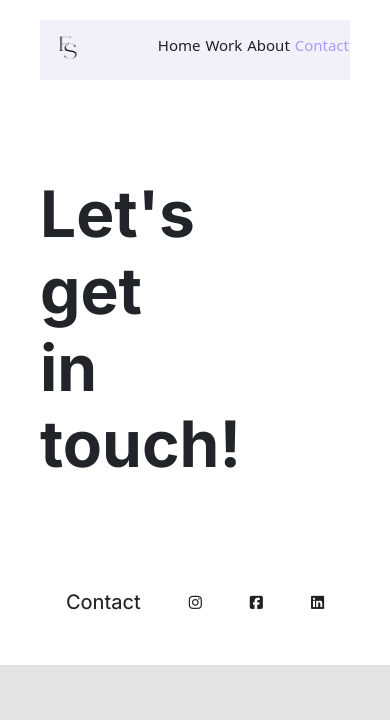
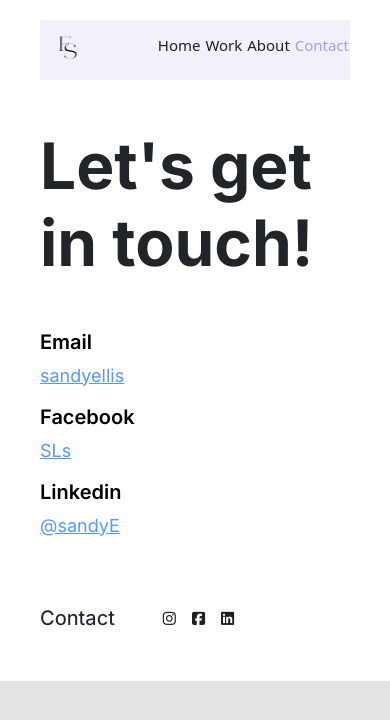
Before and after one commit to sandye604x/MyPortfolio, a plain HTML site: page contact.html in a window 390 px wide. Drawn offline with nearby package versions, Linux system fonts and the light colour scheme.

Commit message:
Updated the contact page

```diff
--- a/contact.html
+++ b/contact.html
@@ -3,7 +3,7 @@
 <head>
     <meta charset="UTF-8">
     <meta name="viewport" content="width=device-width, initial-scale=1.0">
-    <meta name="About Me Page" content="This section will tell you how I ended up on this journey!">
+    <meta name="Contact Me Page" content="This section is about how to contact me!">
     <link href="https://cdn.jsdelivr.net/npm/bootstrap@5.0.2/dist/css/bootstrap.min.css" rel="stylesheet">
     <link rel="preconnect" href="https://fonts.googleapis.com">
     <link rel="preconnect" href="https://fonts.gstatic.com" crossorigin>
@@ -37,17 +37,26 @@
     </nav>
   </div>
 
-    <div class="row mt-5 pt-5">
-     <div class="col-7 text-wrap pb-5">
-      <h1>Let's get in touch!</h1>
-     </div>
+    <h1 class="mb-5 mt-5">Let's get in touch!</h1>
+      <div class="content-styling d-flex flex-column">
+      <h3>Email</h3>
+      <p>
+        <a href="mailto:sandyellis24@gmail.com" target="_blank">sandyellis</a></p>
+
+      <h3>Facebook</h3>
+      <p>
+        <a href="facebook.com" target="_blank">SLs</a></p>
+
+      <h3>Linkedin</h3>
+      <p>
+        <a href="https://www.linkedin.com" target="_blank">@sandyE</a></p>
      </div>
 
  <footer>
-   <div class="footer d-flex justify-content-center mt-5">
+   <div class="footer d-flex justify-content-flex mt-5">
     <h4>Contact</h4>
-    <a href="https://www.instagram.com" target="_blank"><i class="fa-brands fa-instagram ps-5 pe-5"></i></a>
-    <a href="https://www.facebook.com" target="_blank"><i class="fa-brands fa-square-facebook pe-5"></i></a>
+    <a href="https://www.instagram.com" target="_blank"><i class="fa-brands fa-instagram ps-5 pe-3"></i></a>
+    <a href="https://www.facebook.com" target="_blank"><i class="fa-brands fa-square-facebook pe-3"></i></a>
     <a href="https://www.linkedin.com" target="_blank"><i class="fa-brands fa-linkedin"></i></a>
   </div>
  </footer>
--- a/style.css
+++ b/style.css
@@ -83,6 +83,20 @@ background-color: #e3e3e3;
  box-shadow:var(--box-shadow);
 }
 
+.images {
+  height:300px;
+  border: 3px solid #D8CFC4;
+  border-radius:10px;
+  object-fit:cover;
+}
+
+.about_my_image {
+  max-width:400px;
+  max-height:500px;
+  border-radius:15px;
+  border:none;
+}
+
 .nav_container {
   background-color:var(--navcontainercolor);
 }
@@ -121,13 +135,6 @@ nav li.active a, nav a:hover{
   color:var(--primarycolor);
 }
 
-.images {
-  height:300px;
-  border: 3px solid #D8CFC4;
-  border-radius:10px;
-  object-fit:cover;
-}
-
 .aboutme-button {
   background-color:var(--differentcolor);
   color:white;
@@ -141,6 +148,31 @@ nav li.active a, nav a:hover{
 
 .aboutme-button a:hover{
   color:var(--primarycolor);
+}
+.container-content h3{
+  margin-top: 15px;
+  margin-bottom:18px;
+  letter-spacing: 1;
+  font-size:28px;
+  font-weight:400;
+  color:#828282;
+}
+
+.silly_text{
+  color:black;
+  font-size:20px;
+  font-weight:400;
+  text-align:justify;
+}
+
+.content-styling h3 {
+  font-size:20px !important;
+  font-weight:600 !important;
+  color:black !important;
+  }
+
+.content-styling p{
+  font-size:18px;
 }
 
 .footer {
@@ -164,6 +196,9 @@ nav li.active a, nav a:hover{
   margin-bottom:30px;
 }
 
+
+
+
 @media(max-width:576px) {
   .main_image {
     padding-bottom:0px;
@@ -177,6 +212,7 @@ nav li.active a, nav a:hover{
   .footer {
     font-size:15px;
     padding:0 !important;
+
   }
   .synopsis {
     margin-top:0px;
@@ -188,11 +224,11 @@ nav li.active a, nav a:hover{
   }
 
   .container-content h1{
-    margin-top:0px !important;
-    padding-top:0px !important;
+  margin-top:0px !important;
+  padding-top:0px !important;
   }
   .container-content{
-    width:500px;
+    width:450px;
     aspect-ratio:1/1;
     display:flex;
     align-items:center !important;
@@ -208,7 +244,7 @@ nav li.active a, nav a:hover{
   }
 
   h1{
-    font-size:40px;
+    font-size:28px;
   }
   h2 {
     font-size:32px;
@@ -227,26 +263,3 @@ nav li.active a, nav a:hover{
     display:none;
   }
 }
-
-.container-content h3{
-  margin-top: 15px;
-  margin-bottom:18px;
-  letter-spacing: 1;
-  font-size:28px;
-  font-weight:400;
-  color:#828282;
-}
-
-.silly_text{
-  color:black;
-  font-size:20px;
-  font-weight:400;
-  text-align:justify;
-}
-
-.about_my_image {
-  max-width:400px;
-  max-height:500px;
-  border-radius:15px;
-  border:none;
-}
```
Also changed, not shown: about.html (+2 -2 lines), index.html (+2 -2 lines).
